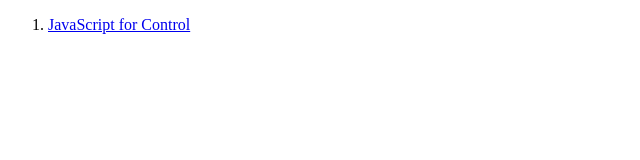
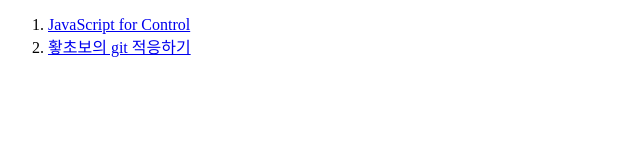
Before and after one commit to imazine/Presentations, a plain HTML site: page index.html in a window 1280 px wide. Shown: the whole page, without its empty margins (0-640 px from the left). Drawn offline with Linux system fonts and the light colour scheme.

Commit message:
Add git idiot link in index.html

```diff
--- a/index.html
+++ b/index.html
@@ -7,6 +7,7 @@
 <body>
 	<ol>
 		<li><a href="javascript4Control/index.html">JavaScript for Control</a></li>
+		<li><a href="gitidiot/index.html">홯초보의 git 적응하기</a></li>
 	</ol>
 </body>
 </html>
```
